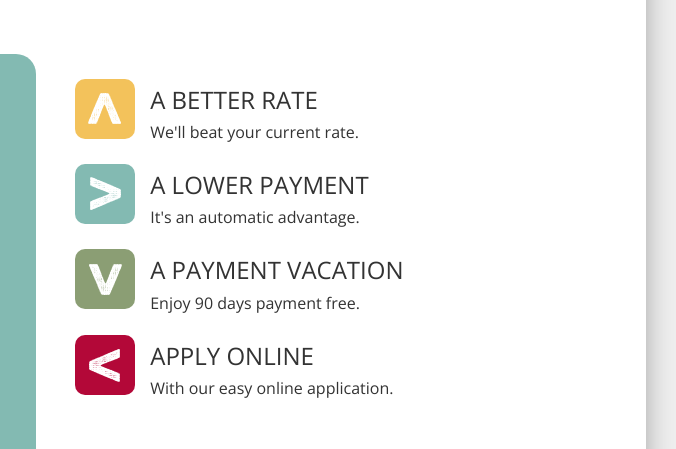
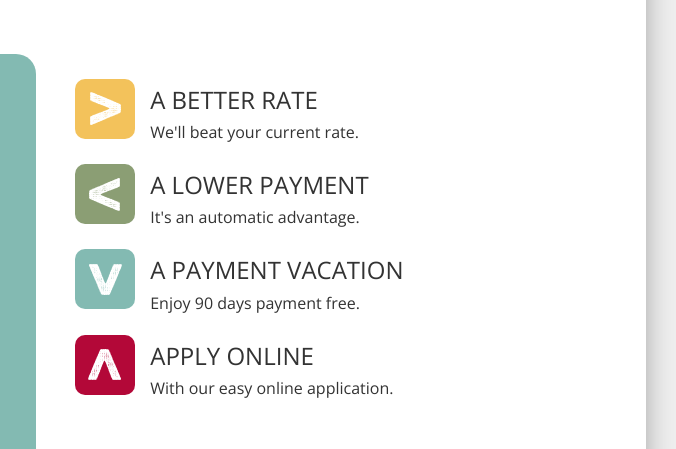
Before and after one commit to giraphcreative/pafcu-thats-my-advantage, a website: page index.html in a window 1280 px wide. Shown: the part 550-999 px from the top of the page, 604-1280 px from the left. Drawn offline with nearby package versions, Linux system fonts and the light colour scheme.

Commit message:
Fixing arrow direction, colors, and order.

```diff
--- a/css/src/main.scss
+++ b/css/src/main.scss
@@ -151,27 +151,21 @@ header {
 
 				&.yellow {
 					background-color: $yellow;
-					&:before {
-						transform: rotate( -90deg );
-					}
+				}
+
+				&.green {
+					background-color: $green;
+					&:before { transform: rotate( 180deg ); }
 				}
 
 				&.teal {
 					background-color: $teal;
-				}
-
-				&.green {
-					background-color: $green;
-					&:before {
-						transform: rotate( 90deg );
-					}
+					&:before { transform: rotate( 90deg ); }
 				}
 
 				&.red {
 					background-color: $red;
-					&:before {
-						transform: rotate( 180deg );
-					}
+					&:before { transform: rotate( -90deg ); }
 				}
 			}
 
--- a/index.html
+++ b/index.html
@@ -28,14 +28,14 @@
 					</div>
 				</div>
 				<div class="item">
-					<div class="arrow teal"></div>
+					<div class="arrow green"></div>
 					<div class="point">
 						<h4>A Lower Payment</h4>
 						<p>It's an automatic advantage.</p>
 					</div>
 				</div>
 				<div class="item">
-					<div class="arrow green"></div>
+					<div class="arrow teal"></div>
 					<div class="point">
 						<h4>A Payment Vacation</h4>
 						<p>Enjoy 90 days payment free.</p>
```
Also changed, not shown: css/main.css.
